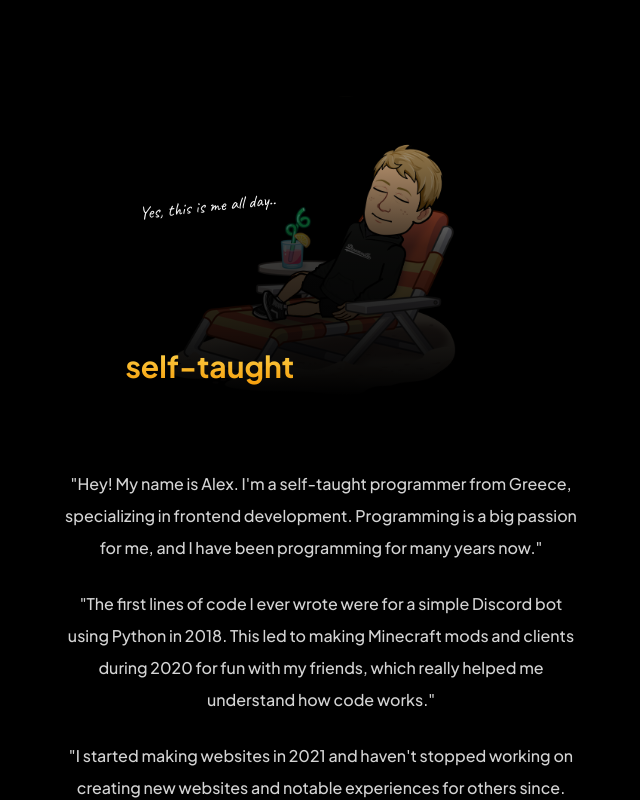
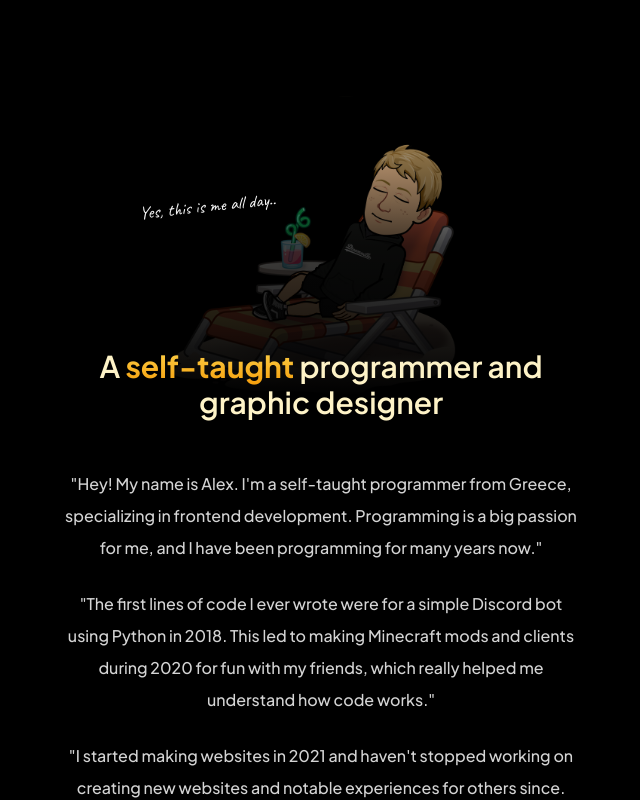
Before and after one commit to Naibuu/portfolio, a React (Vite) app: page / in a window 1280 px wide. Shown: the top 800 px of the page, without its empty margins (319-959 px from the left). Built offline with nearby package versions, Linux system fonts and the light colour scheme.

Commit message:
fix: hero text being transparent

```diff
--- a/src/components/sections/hero.tsx
+++ b/src/components/sections/hero.tsx
@@ -51,7 +51,7 @@ export default function Hero() {
                  * Hero Text
                  */}
 
-                <h1 className="-translate-y-12 text-transparent text-3xl text-center text-amber-100 font-semibold max-sm:text-xl max-sm:max-w-[300px]">
+                <h1 className="-translate-y-12 text-3xl text-center text-amber-100 font-semibold max-sm:text-xl max-sm:max-w-[300px]">
                     A{' '}
                     <span className="text-transparent font-bold bg-gradient-to-t from-amber-500 to-amber-300 bg-clip-text">
                         self-taught
```
